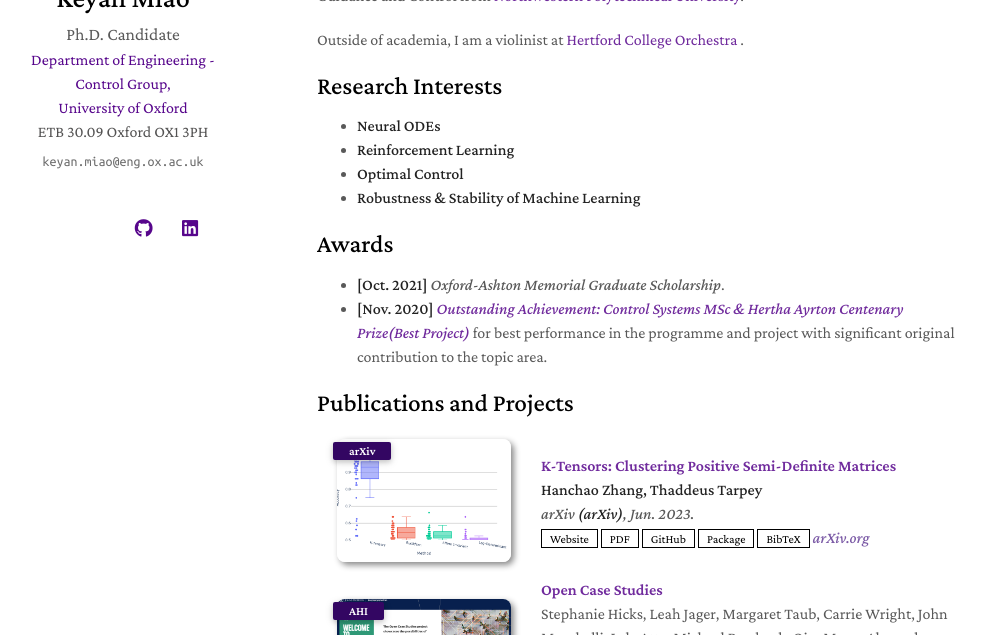
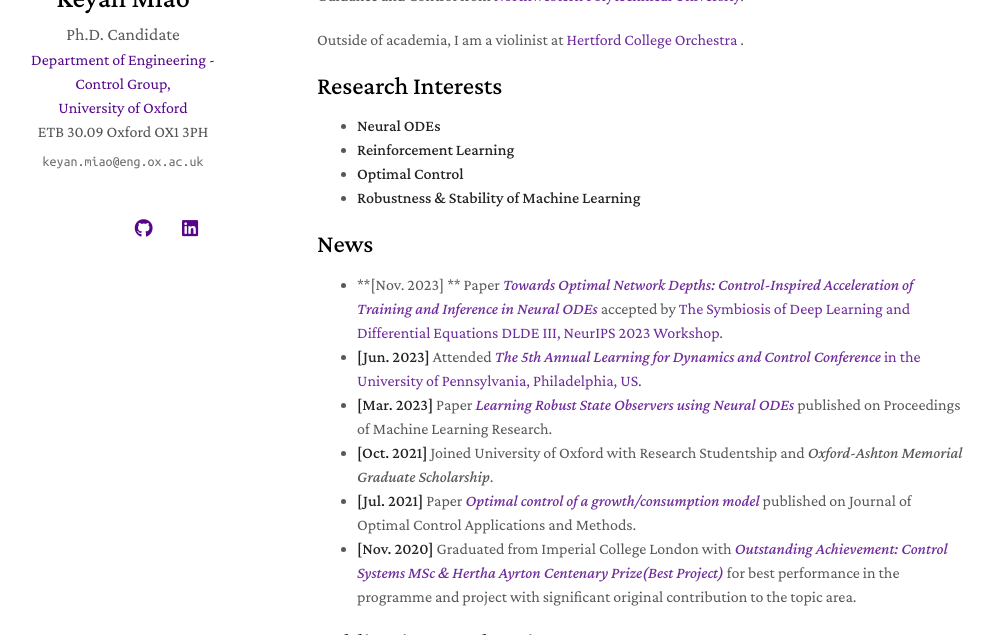
Before and after one commit to KYMiao/KYMiao.github.io, a Jekyll site: the page built from index.md, in a window 1280 px wide and 900 px high, cut to the strip 265-900 px from the top of the window. Shown: the whole strip, without its empty margins (153-1147 px from the left). Built offline with Jekyll 4.4.1, drawn with Linux system fonts in a browser that asks for light colours; nearby versions of some CDN libraries; a style sheet for code colours, icons or effects is not loaded; our own code applies the rules of GitHub Pages for plain Markdown files.

Commit message:
Update index.md

```diff
--- a/index.md
+++ b/index.md
@@ -18,9 +18,13 @@ Outside of academia, I am a violinist at <a href="https://www.hertford.ox.ac.uk/
 - **Robustness &amp; Stability of Machine Learning**
 
 
-## Awards
-- **[Oct. 2021]** *Oxford-Ashton Memorial Graduate Scholarship*.
-- **[Nov. 2020]** <a href="https://www.imperial.ac.uk/electrical-engineering/study/current-students-course-handbook/postgraduate-prizes/msc-prizes/" target="_blank">*Outstanding Achievement: Control Systems MSc &amp; Hertha Ayrton Centenary Prize(Best Project)*</a> for best performance in the programme and project with significant original contribution to the topic area.
+## News
+- **[Nov. 2023] ** Paper <a href="https://openreview.net/forum?id=wErWEsPY8g" target="_blank">*Towards Optimal Network Depths: Control-Inspired Acceleration of Training and Inference in Neural ODEs*</a> accepted by <a href="https://dlde-2023.github.io/" target="_blank"> The Symbiosis of Deep Learning and Differential Equations DLDE III, NeurIPS 2023 Workshop</a>.
+- **[Jun. 2023]** Attended <a href="https://l4dc.seas.upenn.edu/" target="_blank">*The 5th Annual Learning for Dynamics and Control Conference* in the University of Pennsylvania, Philadelphia, US.
+- **[Mar. 2023]** Paper <a href="https://proceedings.mlr.press/v211/miao23a.html" target="_blank">*Learning Robust State Observers using Neural ODEs*</a> published on Proceedings of Machine Learning Research.
+- **[Oct. 2021]** Joined University of Oxford with Research Studentship and *Oxford-Ashton Memorial Graduate Scholarship*.
+- **[Jul. 2021]** Paper <a href="https://onlinelibrary.wiley.com/doi/abs/10.1002/oca.2754">*Optimal control of a growth/consumption model*</a> published on Journal of Optimal Control Applications and Methods.
+- **[Nov. 2020]** Graduated from Imperial College London with <a href="https://www.imperial.ac.uk/electrical-engineering/study/current-students-course-handbook/postgraduate-prizes/msc-prizes/" target="_blank">*Outstanding Achievement: Control Systems MSc &amp; Hertha Ayrton Centenary Prize(Best Project)*</a> for best performance in the programme and project with significant original contribution to the topic area.
 
 
 <!-- {% include_relative _includes/publications.md %} -->
```
